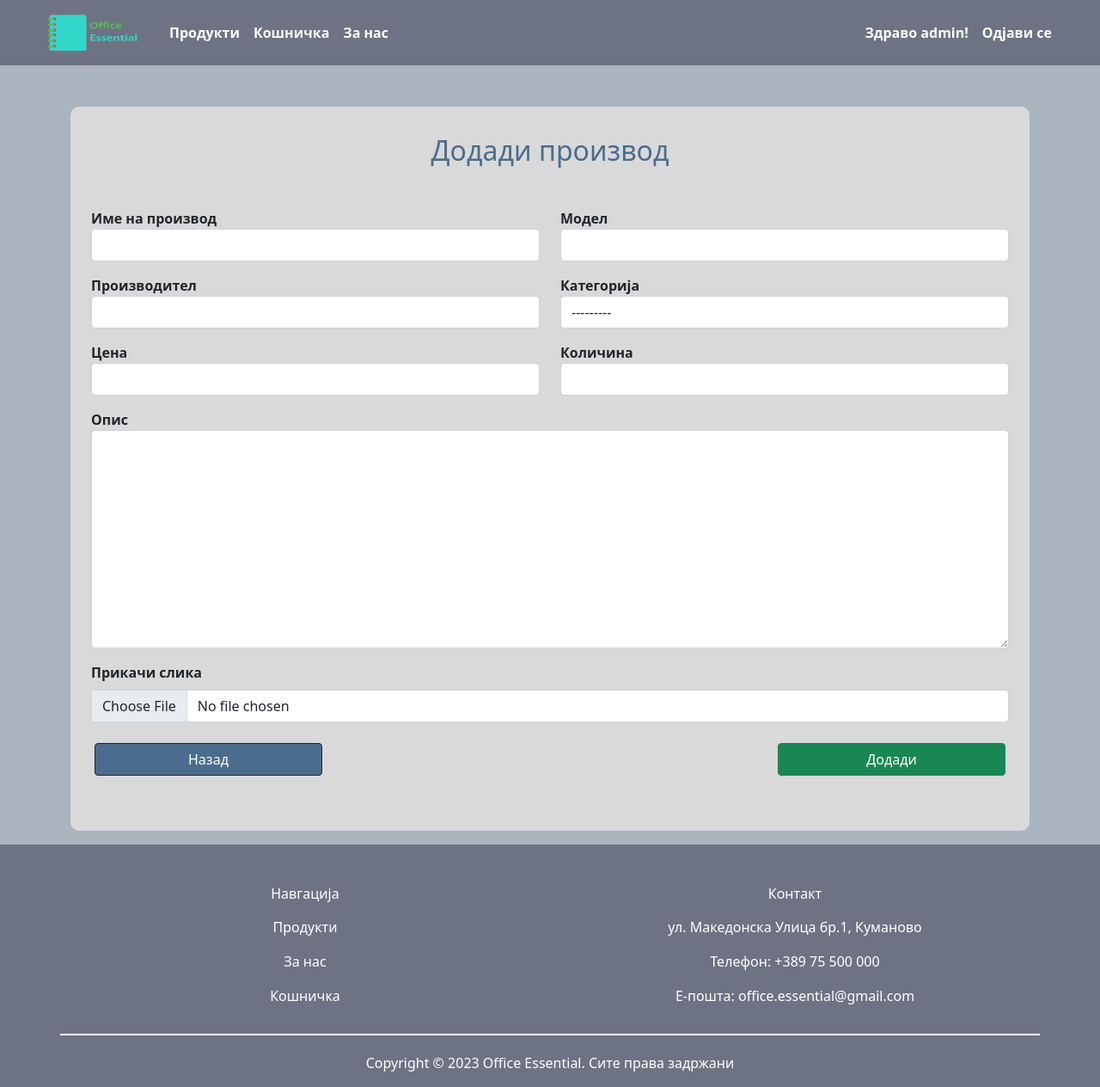
After one commit to MilanTodorovikj/DNICK-OfficeEssential, a Django app: page /add_product/ in a window 1280 px wide. The commit adds this page. Shown: the whole page at 86% size. Run offline with Django 4.2, Linux system fonts and the light colour scheme; a user stored in the database is signed in.

Commit message:
implement adding product

```diff
--- a/Shop201083/ShopApp201083/decorators.py
+++ b/Shop201083/ShopApp201083/decorators.py
@@ -23,7 +23,7 @@ def allowed_users(allowed_roles=[]):
             if group in allowed_roles:
                 return view_func(request, *args, **kwargs)
             else:
-                return redirect('not_allowed')
+                return redirect('store')
 
         return wrapper_func
 
--- a/Shop201083/ShopApp201083/forms.py
+++ b/Shop201083/ShopApp201083/forms.py
@@ -1,6 +1,7 @@
 from django import forms
 from django.contrib.auth.forms import UserCreationForm
 from django.contrib.auth.models import User
+from .models import Product
 
 
 class CreateUserForm(UserCreationForm):
@@ -12,3 +13,14 @@ class CreateUserForm(UserCreationForm):
     class Meta:
         model = User
         fields = ['username', 'email', 'password1', 'password2']
+
+
+class ProductForm(forms.ModelForm):
+    def __init__(self, *args, **kwargs):
+        super(ProductForm, self).__init__(*args, **kwargs)
+        for field in self.visible_fields():
+            field.field.widget.attrs["class"] = "form-control mb-3"
+
+    class Meta:
+        model = Product
+        fields = '__all__'
--- /dev/null
+++ b/Shop201083/ShopApp201083/templates/store/add_product.html
@@ -0,0 +1,58 @@
+{% extends 'store/main.html' %}
+{% load static %}
+{% block content %}
+<div class="container mt-5 py-3" style="background-color: #D9D9D9; border-radius: 10px">
+    <h2 class="text-center my-3" style="color: #4B6C8D">Додади производ</h2>
+
+    <form method="POST" action="" enctype="multipart/form-data">
+        {% csrf_token %}
+        <div class="container my-5">
+            <div class="row">
+                <div class="col-6">
+                    <label><b>Име на производ</b></label>
+                    {{ form.name }}
+                </div>
+                <div class="col-6">
+                    <label><b>Модел</b></label>
+                    {{ form.model }}
+                </div>
+                <div class="col-6">
+                    <label><b>Производител</b></label>
+                    {{ form.manufacturer }}
+                </div>
+                <div class="col-6">
+                    <label><b>Категорија</b></label>
+                    {{ form.category }}
+                </div>
+                <div class="col-6">
+                    <label><b>Цена</b></label>
+                    {{ form.price }}
+                </div>
+                <div class="col-6">
+                    <label><b>Количина</b></label>
+                    {{ form.quantity }}
+                </div>
+            </div>
+            <div class="row">
+                <div class="col-12">
+                    <label><b>Опис</b></label>
+                    {{ form.description }}
+                </div>
+            </div>
+            <div class="row">
+                <div class="col-12">
+                    <label class="mb-2"><b>Прикачи слика</b></label>
+                    {{ form.image }}
+                </div>
+            </div>
+            <div class="row justify-content-between mx-1 mt-2">
+                <a href="/" class="btn btn-dark text-white col-3" style="background-color: #4B6C8D">Назад</a>
+               <button type="submit" class="btn btn-success text-white col-3">Додади</button>
+            </div>
+        </div>
+    </form>
+
+</div>
+
+
+{% endblock %}
--- a/Shop201083/ShopApp201083/urls.py
+++ b/Shop201083/ShopApp201083/urls.py
@@ -10,6 +10,7 @@ urlpatterns = [
                   path('delete_item/<int:item_id>', views.delete_item, name='delete_item'),
                   path('checkout/<int:id>', views.checkout, name='checkout'),
                   path('product/', views.product, name='product'),
+                  path('add_product/', views.add_product, name='add_product'),
                   path('order_item_change/<int:product_id>/<int:quantity>', views.order_item_change,
                        name='order_item_change'),
                   path('confirmation/', views.confirmation, name='confirmation'),
--- a/Shop201083/ShopApp201083/views.py
+++ b/Shop201083/ShopApp201083/views.py
@@ -2,7 +2,7 @@ from django.contrib.auth import authenticate, login, logout
 from django.contrib.auth.decorators import login_required
 from django.shortcuts import render, redirect, get_object_or_404
 
-from .forms import CreateUserForm
+from .forms import CreateUserForm, ProductForm
 from .models import Product, ShopUser, Order, OrderItem
 from django.contrib.auth.models import Group
 from django.contrib import messages
@@ -48,6 +48,29 @@ def product(request, product_id):
     product = Product.objects.get(id=product_id)
     context = {"product": product}
     return render(request, 'store/product.html', context)
+
+
+@login_required(login_url='login_page')
+@allowed_users(allowed_roles=['admin'])
+def add_product(request, id=0):
+    if request.method == "POST":
+        if id == 0:
+            form = ProductForm(request.POST, request.FILES)
+        else:
+            product_item = Product.objects.get(pk=id)
+            form = ProductForm(request.POST, request.FILES, instance=product_item)
+        if form.is_valid():
+            form.save()
+        return redirect("store")
+    else:
+        if id == 0:
+            form = ProductForm()
+        else:
+            product_item = Product.objects.get(pk=id)
+            form = ProductForm(instance=product_item)
+
+    context = {"form": form}
+    return render(request, "store/add_product.html", context=context)
 
 
 @login_required(login_url='login_page')
```
Also changed, not shown: Shop201083/ShopApp201083/templates/store/store.html (+7 -0 lines), Shop201083/db.sqlite3.
